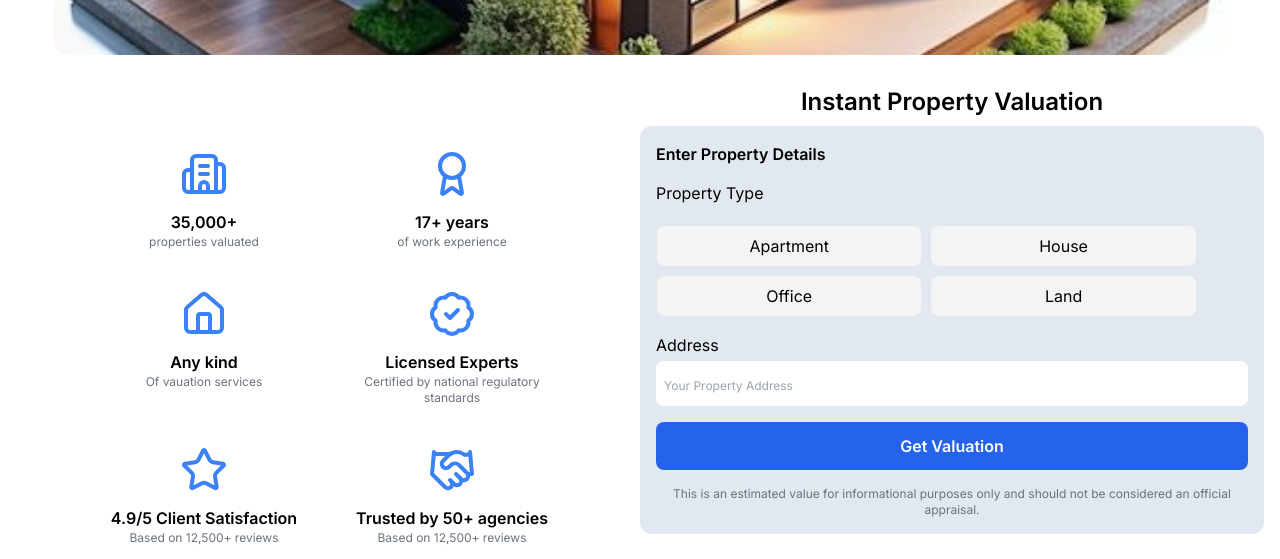
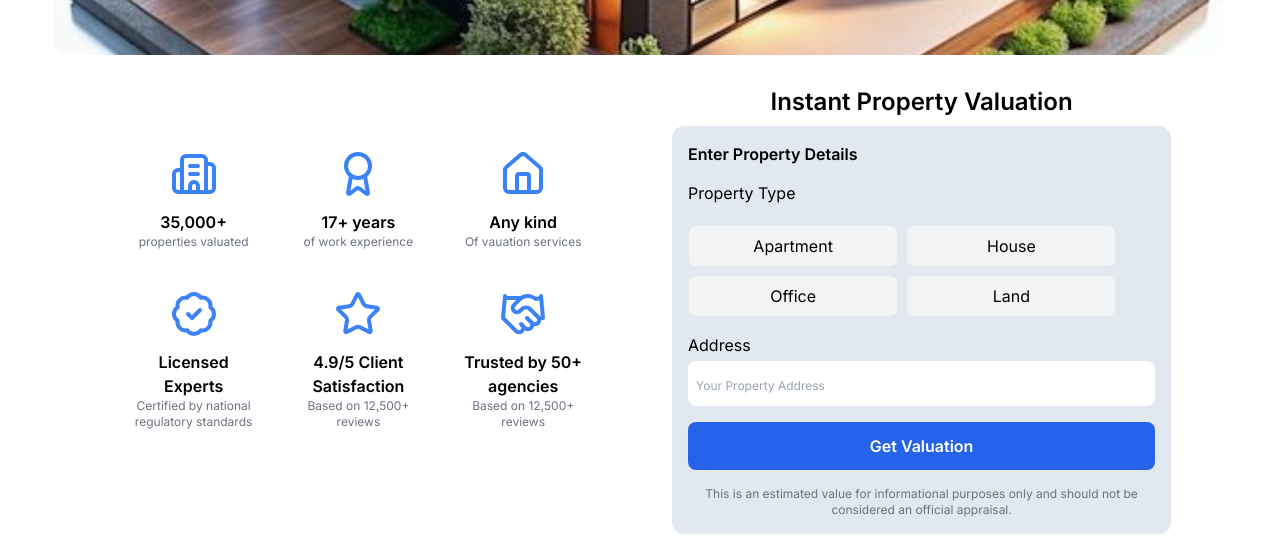
Before and after one commit to dodicha/work, a Next.js app: page /projects/valuation in a window 1280 px wide. Shown: the part 365-924 px from the top of the page. Built offline with nearby package versions, Linux system fonts and the light colour scheme.

Commit message:
fixed errors and changed some design

```diff
--- a/src/app/projects/valuation/components/FastValuation.tsx
+++ b/src/app/projects/valuation/components/FastValuation.tsx
@@ -23,7 +23,7 @@ export default function FastValuation() {
     setActiveLand,
   ];
   return (
-    <div className=" mt-10  text-center md:w-1/2 md:mt-0">
+    <div className=" mt-10  text-center md:w-1/2 md:mt-0 lg:w-2/5 ">
       <h2 className="font-semibold text-2xl mb-2">
         Instant Property Valuation
       </h2>
--- a/src/app/projects/valuation/components/TrustSection.tsx
+++ b/src/app/projects/valuation/components/TrustSection.tsx
@@ -48,7 +48,7 @@ export default function TrustSection() {
     return (
       <div
         key={index}
-        className="flex flex-col items-center  text-center   w-1/4 md:w-1/3"
+        className="flex flex-col items-center  text-center   w-1/4 md:w-1/3 lg:w-1/4"
       >
         <Icon className="text-blue-500    w-8 h-8 mb-3 md:w-12 md:h-12" />
         <h3 className=" font-semibold">{item.title}</h3>
@@ -58,7 +58,7 @@ export default function TrustSection() {
   });
 
   return (
-    <section className=" w-11/13    justify-center h-min flex  flex-wrap gap-4 md:w-1/2 md:mt-16 md:h-min md:gap-10">
+    <section className=" w-11/13   justify-center h-min flex  flex-wrap gap-4 md:w-1/2 md:mt-16 md:h-min md:gap-10 lg:w-2/5">
       {trustSectionComponents}
     </section>
   );
--- a/src/app/projects/valuation/page.tsx
+++ b/src/app/projects/valuation/page.tsx
@@ -15,7 +15,7 @@ export default function Page() {
       <div className="w-full">
         <NavBar />
         <HomeSlider />
-        <div className="flex flex-col p-4  mt-[15px] md:flex-row">
+        <div className="flex flex-col p-4  mt-[15px] md:flex-row lg:justify-center lg:gap-16">
           <TrustSection />
           <FastValuation />
         </div>
```
